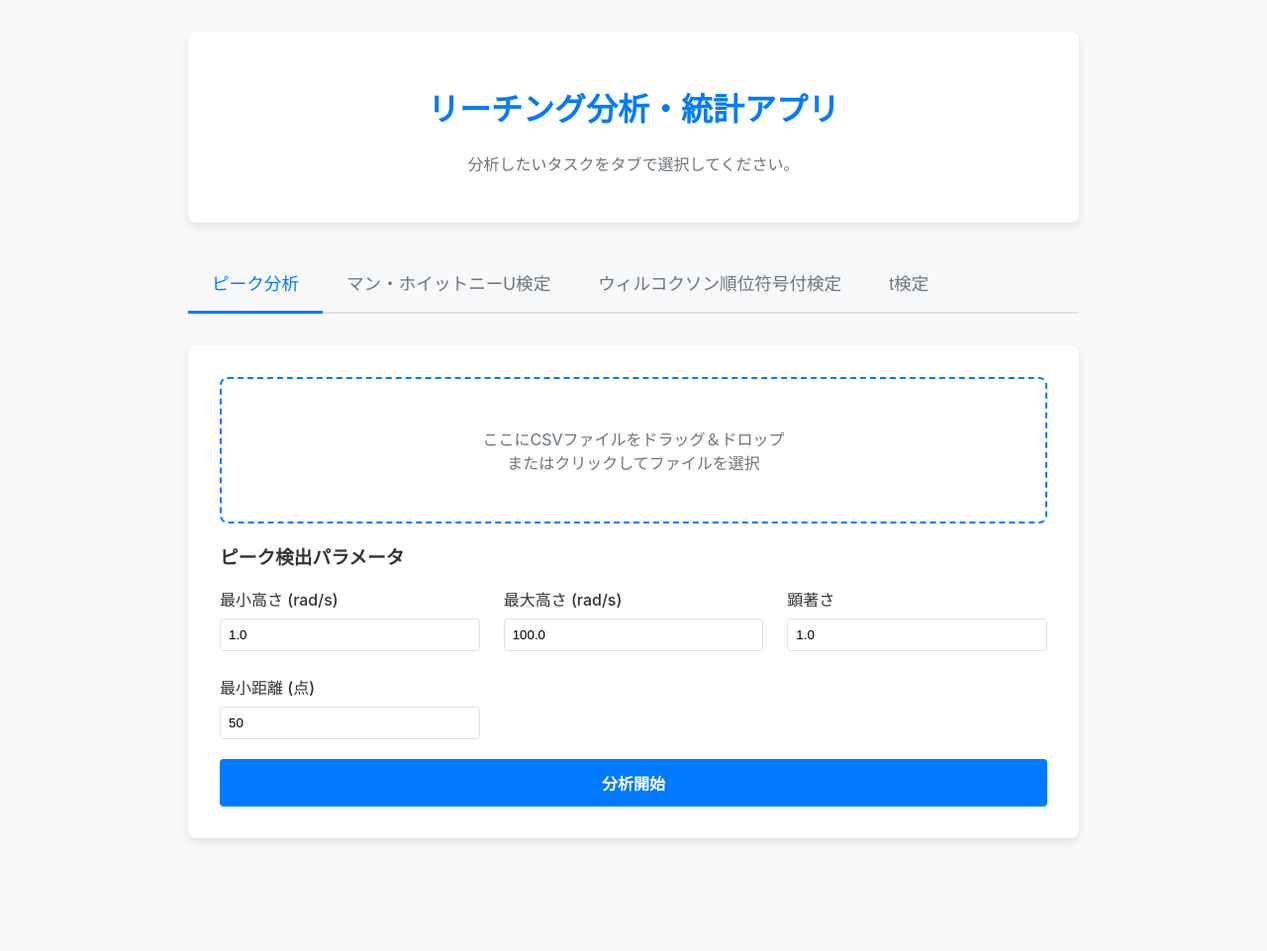
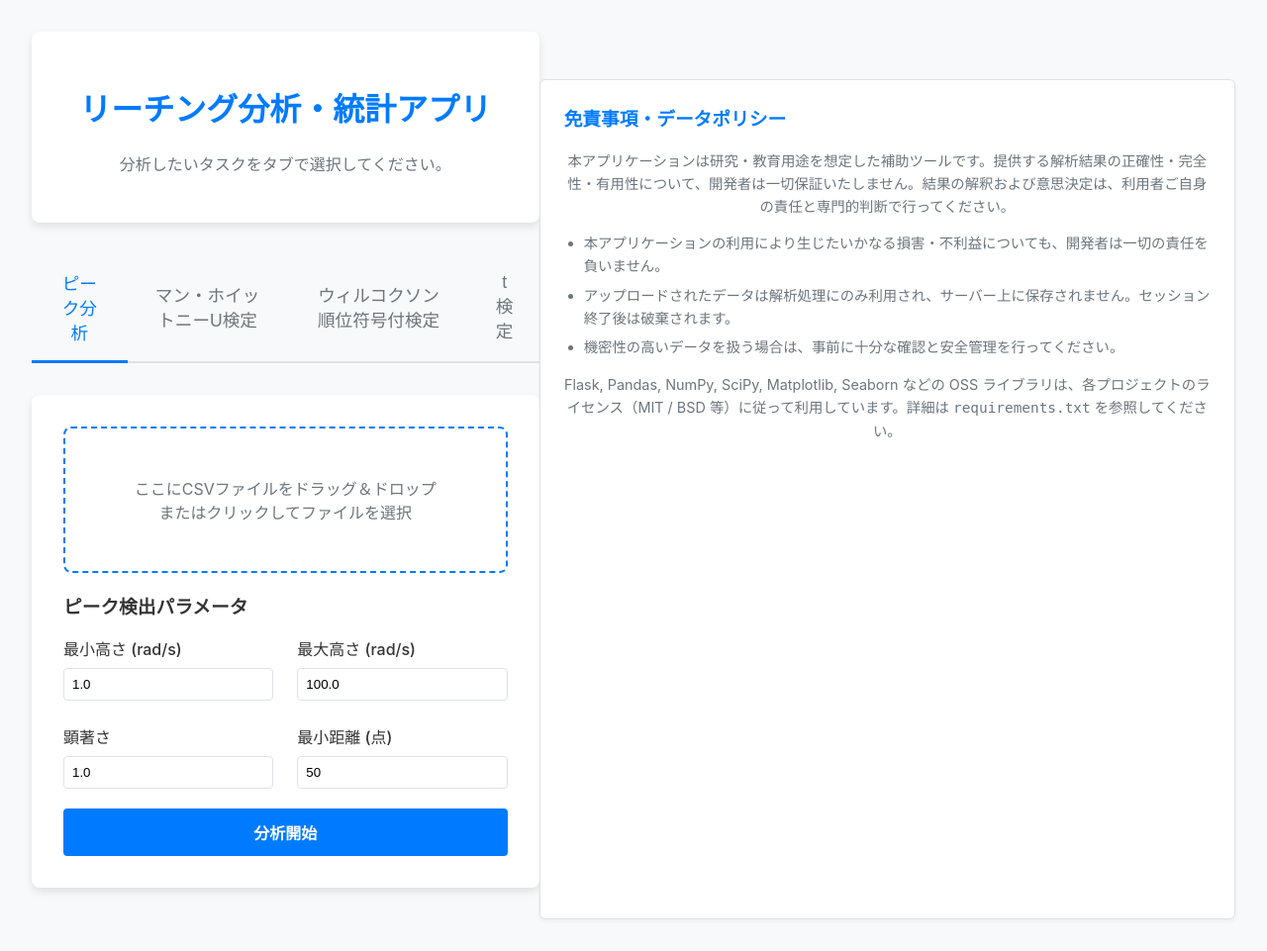
Before and after one commit to ryoooo50/Analysis_exp, a Flask app: page / in a window 1280 px wide. Shown: the whole page at 99% size. Before the commit the page ends 851 px from the top, so only its background shows below. Run offline with Flask 3, Linux system fonts and the light colour scheme.

Commit message:
リリース前チェック

```diff
--- a/templates/index.html
+++ b/templates/index.html
@@ -130,6 +130,31 @@
         .multiple-form-block h5 {
             margin: 0 0 0.5rem 0;
             color: var(--primary-color);
+        }
+        footer {
+            margin-top: 3rem;
+            padding: 1.5rem;
+            background-color: #fff;
+            border: 1px solid var(--border-color);
+            border-radius: 6px;
+            box-shadow: 0 2px 4px rgba(0,0,0,0.05);
+        }
+        footer h3 {
+            margin-top: 0;
+            color: var(--primary-color);
+        }
+        .legal-notice p,
+        .legal-notice ul {
+            font-size: 0.9rem;
+            color: var(--gray);
+            line-height: 1.6;
+        }
+        .legal-notice ul {
+            padding-left: 1.25rem;
+            margin-top: 0.5rem;
+        }
+        .legal-notice li {
+            margin-bottom: 0.4rem;
         }
     </style>
 </head>
@@ -367,6 +392,21 @@
             </div>
         </div>
     </div>
+
+    <footer class="legal-notice">
+        <h3>免責事項・データポリシー</h3>
+        <p>
+            本アプリケーションは研究・教育用途を想定した補助ツールです。提供する解析結果の正確性・完全性・有用性について、開発者は一切保証いたしません。結果の解釈および意思決定は、利用者ご自身の責任と専門的判断で行ってください。
+        </p>
+        <ul>
+            <li>本アプリケーションの利用により生じたいかなる損害・不利益についても、開発者は一切の責任を負いません。</li>
+            <li>アップロードされたデータは解析処理にのみ利用され、サーバー上に保存されません。セッション終了後は破棄されます。</li>
+            <li>機密性の高いデータを扱う場合は、事前に十分な確認と安全管理を行ってください。</li>
+        </ul>
+        <p>
+            Flask, Pandas, NumPy, SciPy, Matplotlib, Seaborn などの OSS ライブラリは、各プロジェクトのライセンス（MIT / BSD 等）に従って利用しています。詳細は <code>requirements.txt</code> を参照してください。
+        </p>
+    </footer>
 
     <script>
         // --- [新規追加] エラー回避のための安全な数値フォーマット関数 ---
```
